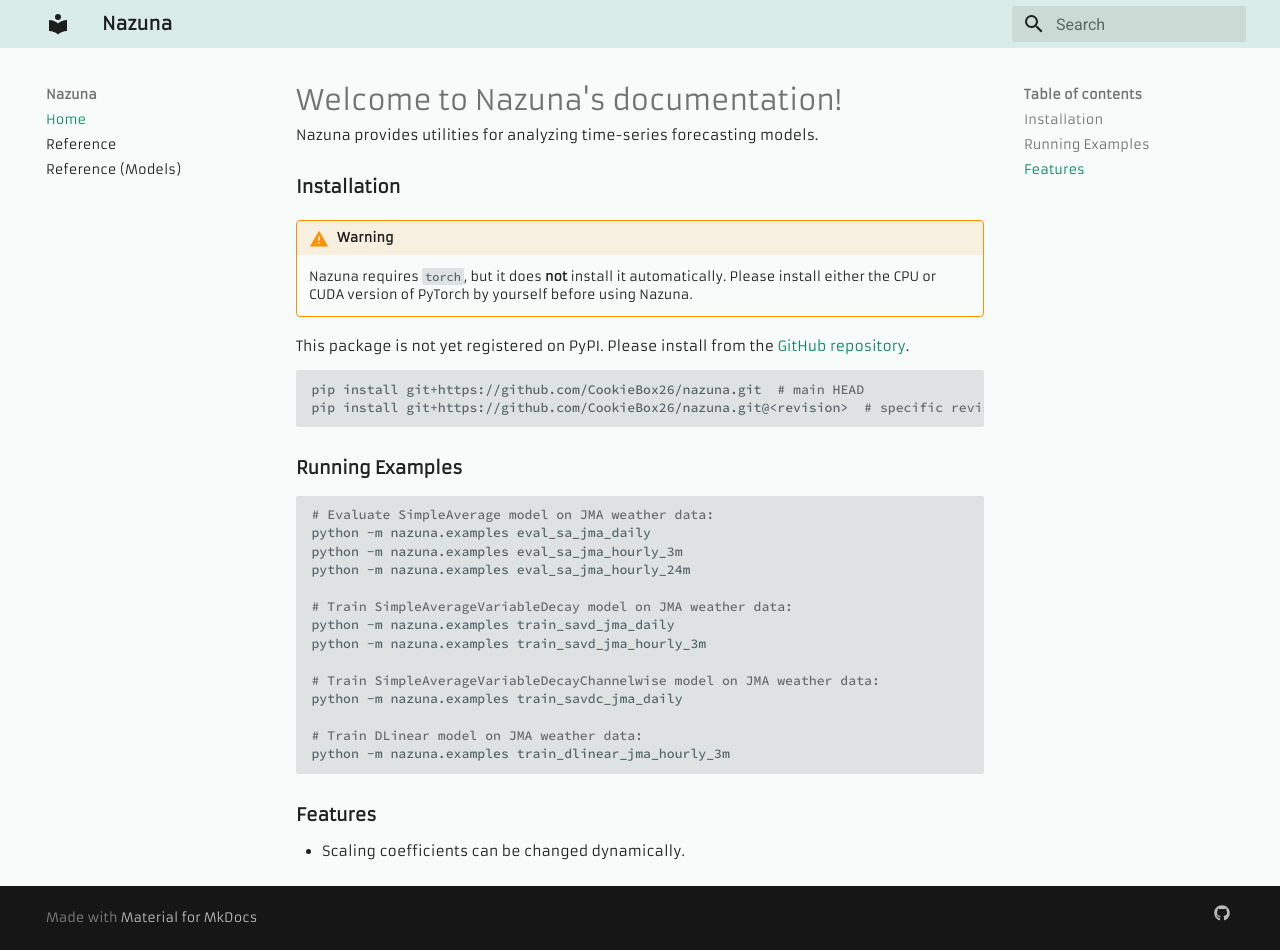
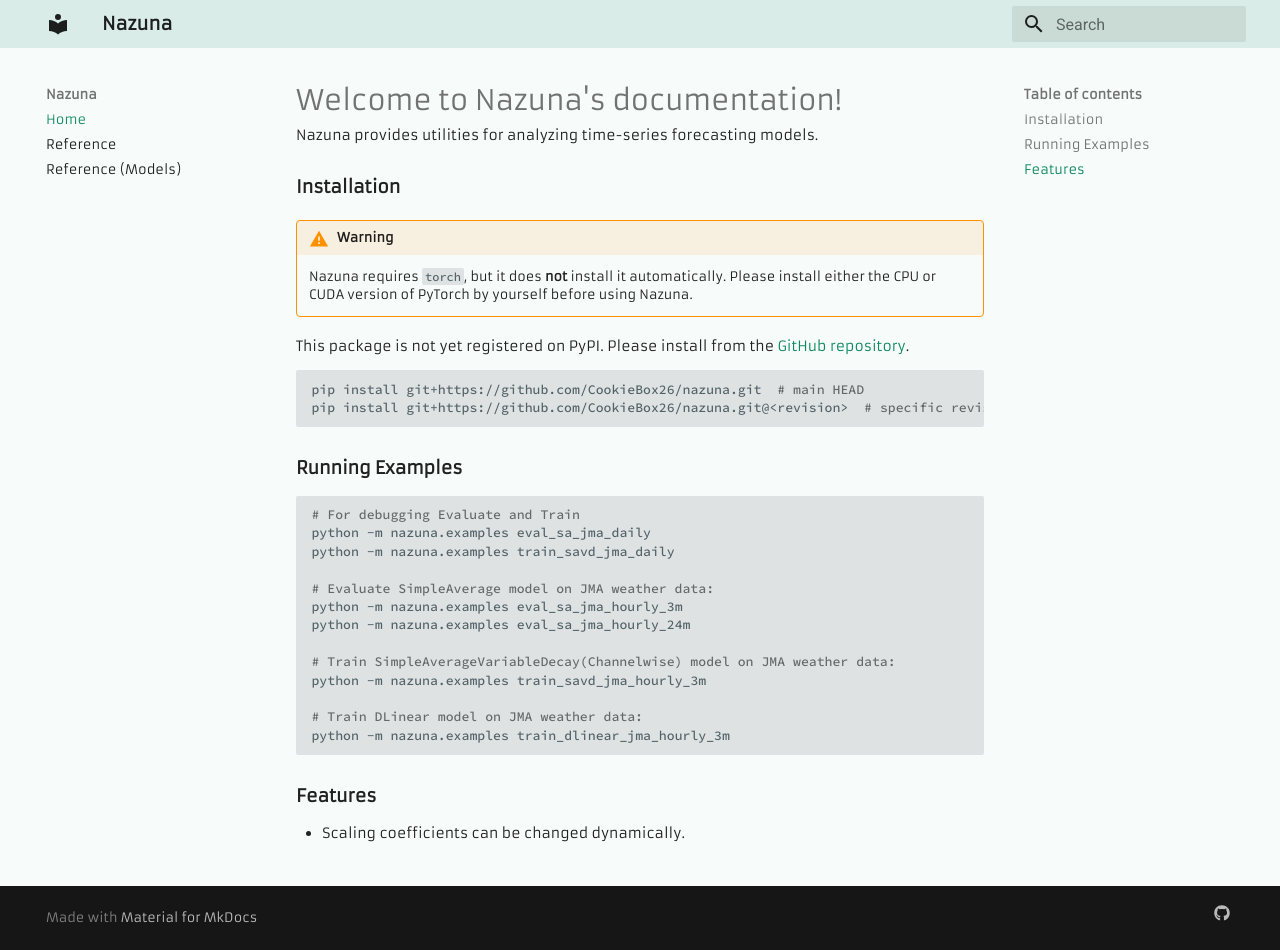
Before and after one commit to CookieBox26/nazuna, an MkDocs documentation site: the page built from docs/index.md, in a window 1280 px wide and 950 px high. Built offline with MkDocs 1.6.1 and Material for MkDocs 9.7.7, drawn with Linux system fonts in a browser that asks for light colours; some web fonts are replaced.

Commit message:
Consolidate example configs

````diff
--- a/docs/index.md
+++ b/docs/index.md
@@ -18,17 +18,16 @@
 ### Running Examples
 
 ```bash
+# For debugging Evaluate and Train
+python -m nazuna.examples eval_sa_jma_daily
+python -m nazuna.examples train_savd_jma_daily
+
 # Evaluate SimpleAverage model on JMA weather data:
-python -m nazuna.examples eval_sa_jma_daily
 python -m nazuna.examples eval_sa_jma_hourly_3m
 python -m nazuna.examples eval_sa_jma_hourly_24m
 
-# Train SimpleAverageVariableDecay model on JMA weather data:
-python -m nazuna.examples train_savd_jma_daily
+# Train SimpleAverageVariableDecay(Channelwise) model on JMA weather data:
 python -m nazuna.examples train_savd_jma_hourly_3m
-
-# Train SimpleAverageVariableDecayChannelwise model on JMA weather data:
-python -m nazuna.examples train_savdc_jma_daily
 
 # Train DLinear model on JMA weather data:
 python -m nazuna.examples train_dlinear_jma_hourly_3m
````
Also changed, not shown: README.md (+3 -1 lines), 6 other files.
